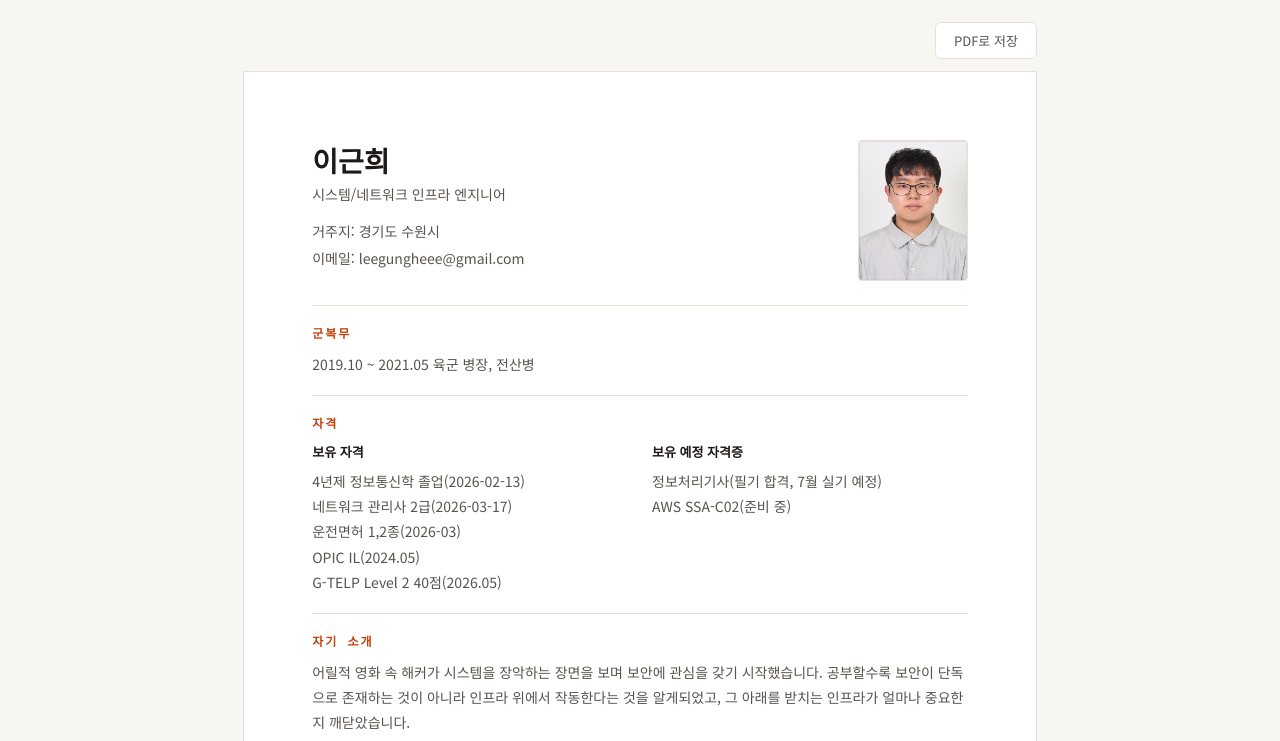
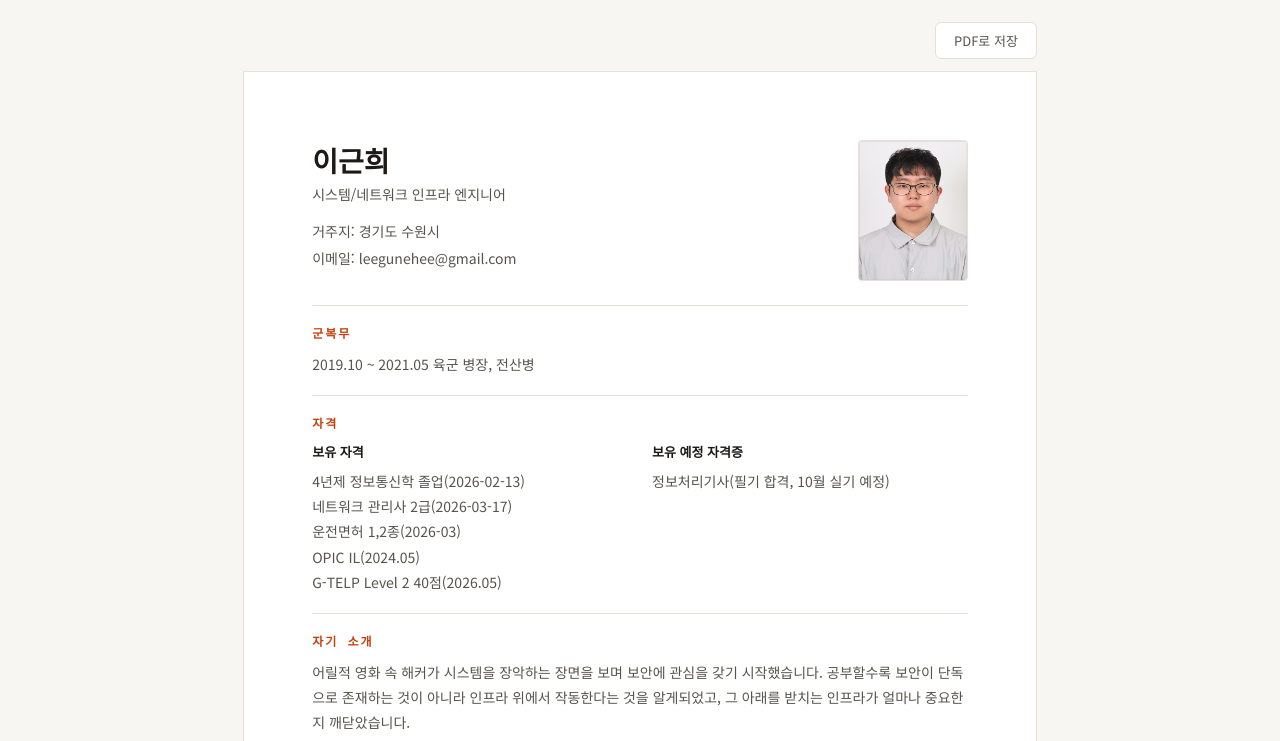
Before and after one commit to vmffpdlwnd/my-blog, a website: page resume.html in a window 1280 px wide. Shown: the part 59-800 px from the top of the page. Drawn offline with Linux system fonts and the light colour scheme.

Commit message:
fix: 이력서 이메일 주소 오타 수정
leegungheee@gmail.com → leegunehee@gmail.com

```diff
--- a/resume.html
+++ b/resume.html
@@ -34,7 +34,7 @@
         <p class="resume-sub">시스템/네트워크 인프라 엔지니어</p>
         <ul class="resume-info">
           <li>거주지: 경기도 수원시</li>
-          <li>이메일: leegungheee@gmail.com</li>
+          <li>이메일: leegunehee@gmail.com</li>
         </ul>
       </div>
       <div class="resume-photo">
@@ -63,8 +63,7 @@
         <div>
           <h3>보유 예정 자격증</h3>
           <p>
-            정보처리기사(필기 합격, 7월 실기 예정)<br />
-            AWS SSA-C02(준비 중)
+            정보처리기사(필기 합격, 10월 실기 예정)<br />
           </p>
         </div>
       </div>
```
